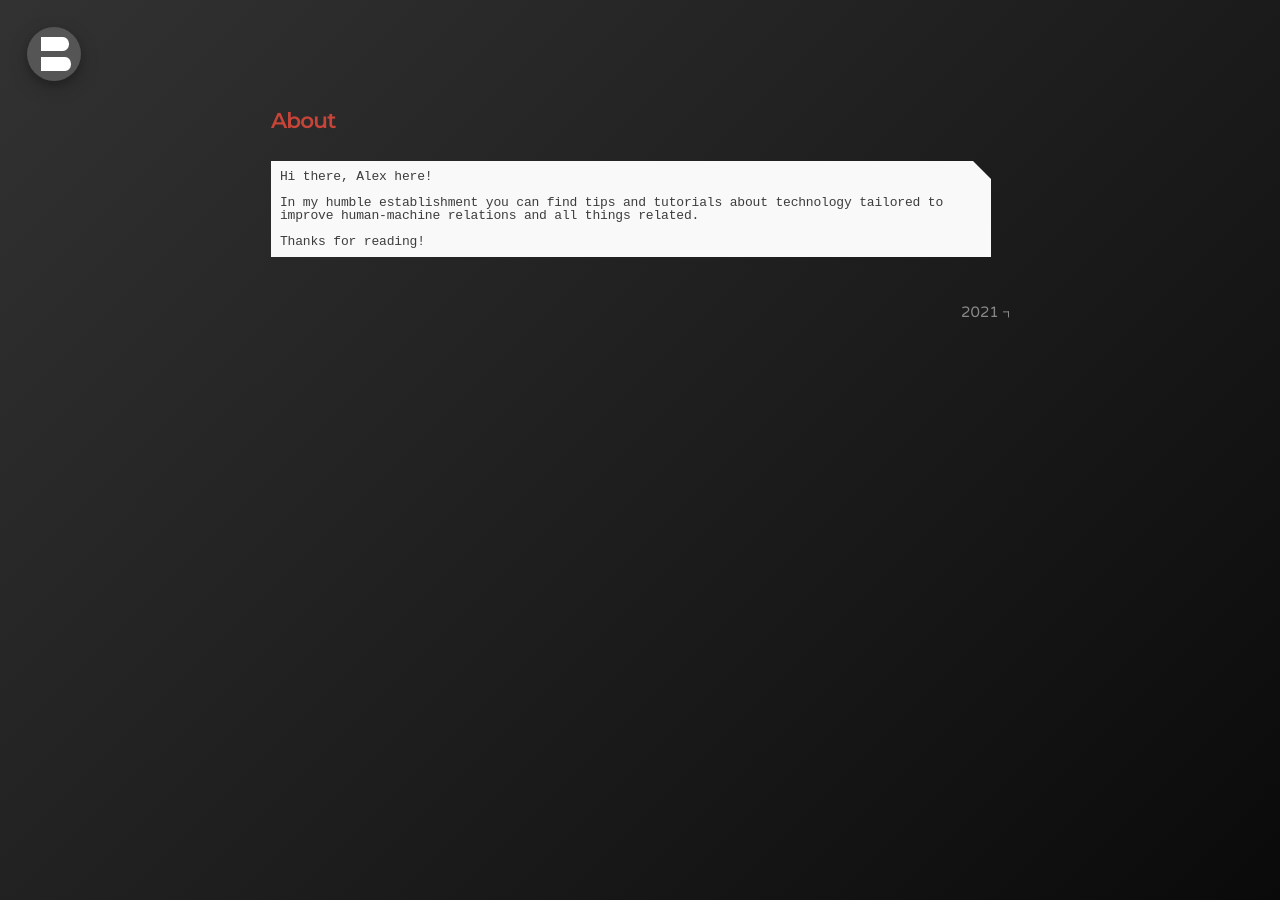
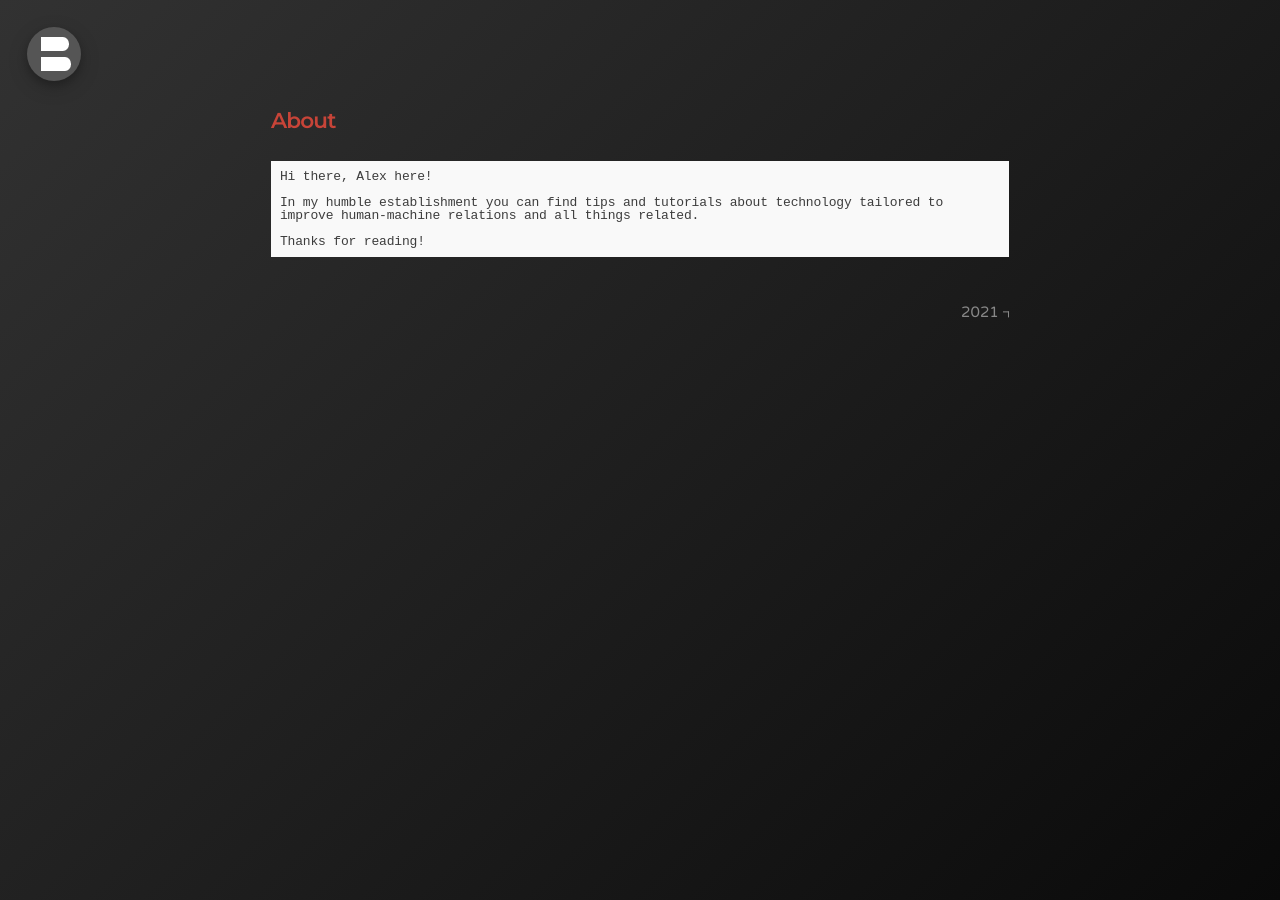
Before and after one commit to bonina/bonina.github.io, a Jekyll site: the page built from about.md, in a window 1280 px wide. Built offline with Jekyll 4.4.1, drawn with Linux system fonts in a browser that asks for light colours.

Commit message:
Update _message.scss

```diff
--- a/_sass/_message.scss
+++ b/_sass/_message.scss
@@ -17,5 +17,5 @@
   font-family: "Courier New", monospace;
   line-height:1;
 
-  clip-path: polygon(39rem 0, 40rem 1rem, 40rem 40rem, 0 40rem, 0 0);
+  clip-path: polygon(41rem 0, 42rem 1rem, 42rem 42rem, 0 42rem, 0 0);
 }
```
